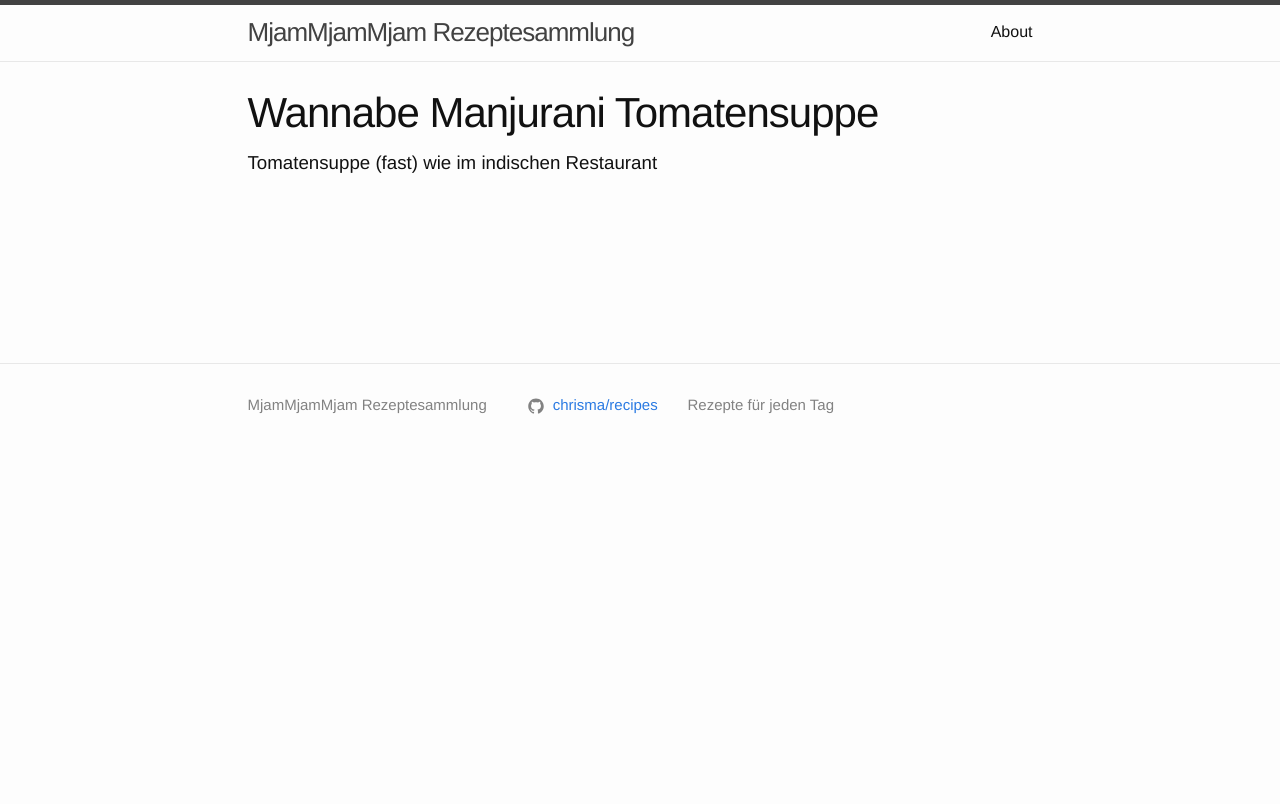
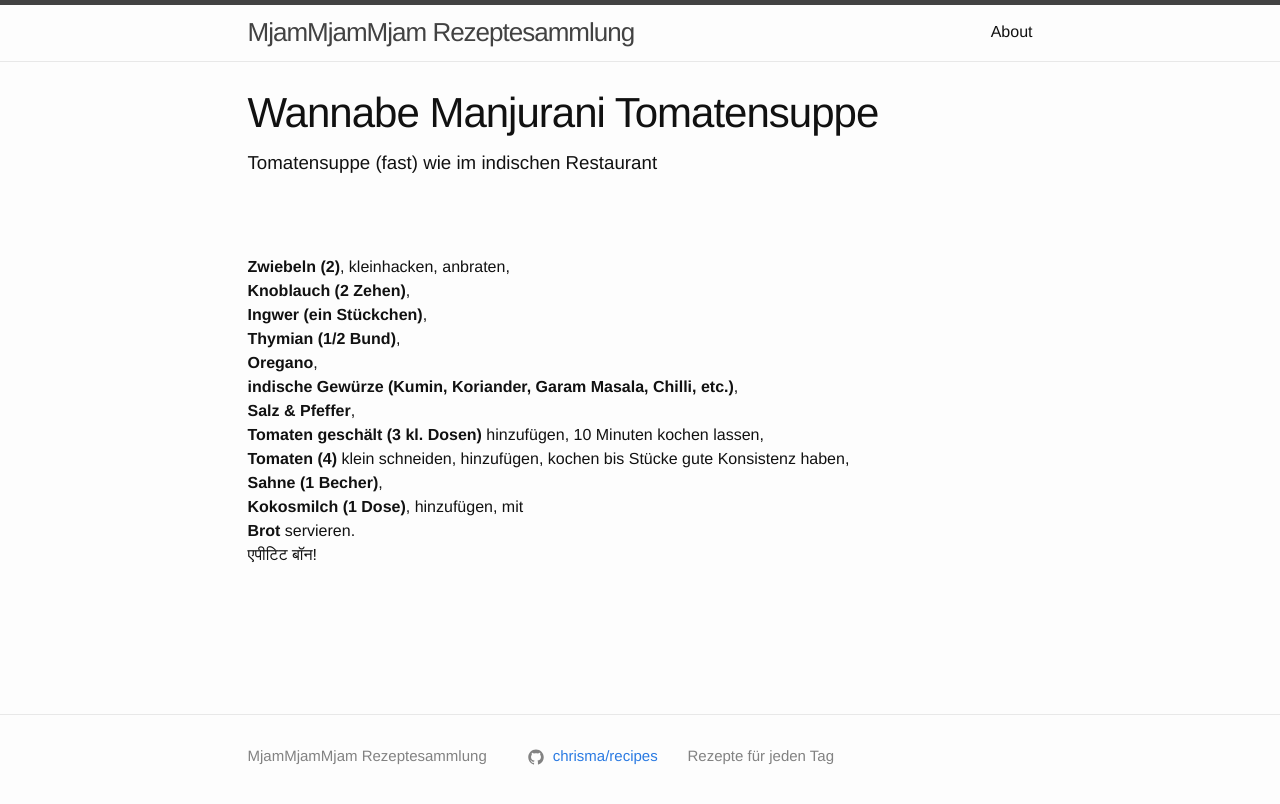
Before and after one commit to chrisma/recipes, a Jekyll site: the page built from _recipes/manjurani_tomatensuppe.md, in a window 1280 px wide. Shown: the top 804 px of the page. Built offline with Jekyll 4.4.1, drawn with Linux system fonts in a browser that asks for light colours; nearby versions of some CDN libraries.

Commit message:
tomatensuppe

```diff
--- a/_recipes/manjurani_tomatensuppe.md
+++ b/_recipes/manjurani_tomatensuppe.md
@@ -6,3 +6,16 @@ image: img/manjurani.jpg
 tags:
  - Suppe
 ---
+**Zwiebeln (2)**, kleinhacken, anbraten,
+**Knoblauch (2 Zehen)**,
+**Ingwer (ein Stückchen)**,
+**Thymian (1/2 Bund)**,
+**Oregano**,
+**indische Gewürze (Kumin, Koriander, Garam Masala, Chilli, etc.)**,
+**Salz & Pfeffer**,
+**Tomaten geschält (3 kl. Dosen)** hinzufügen, 10 Minuten kochen lassen,
+**Tomaten (4)** klein schneiden, hinzufügen, kochen bis Stücke gute Konsistenz haben,
+**Sahne (1 Becher)**,
+**Kokosmilch (1 Dose)**, hinzufügen, mit
+**Brot** servieren.
+एपीटिट बॉन!
```
